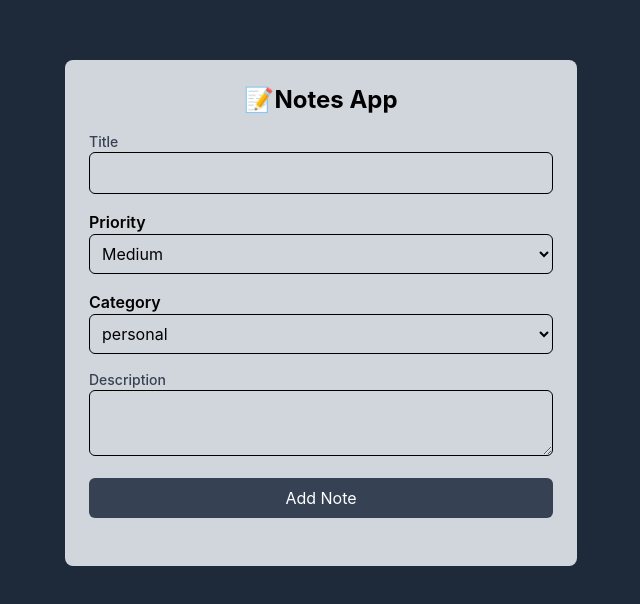
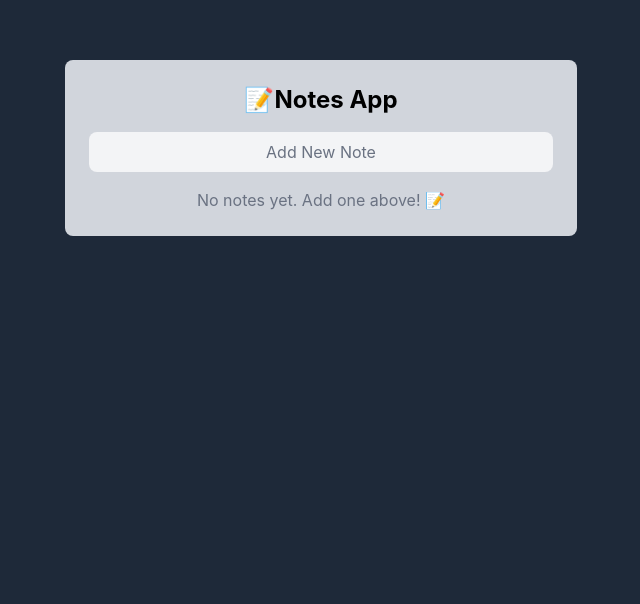
Before and after one commit to agcjunior/notes-app, a React (Vite) app: page / in a window 1280 px wide. Shown: the top 604 px of the page, without its empty margins (319-959 px from the left). Built offline with nearby package versions, Linux system fonts and the light colour scheme.

Commit message:
Notes List implementation

```diff
--- a/src/App.jsx
+++ b/src/App.jsx
@@ -1,10 +1,15 @@
+import { useState } from "react";
 import NoteForm from "./components/NoteForm"
+import NoteList from "./components/NoteList";
+
 function App() {
+  const [notes, setNotes] = useState([]);
 
   return (
     <div className="max-w-lg mx-auto mt-15 p-6 bg-gray-300 rounded-lg">
       <h2 className="text-2xl font-bold mb-4 text-center">📝Notes App</h2>
-      <NoteForm />
+      <NoteForm notes={notes} setNotes={setNotes} />
+      <NoteList notes={notes} />
     </div>
   )
 }
--- a/src/components/NoteForm.jsx
+++ b/src/components/NoteForm.jsx
@@ -1,13 +1,51 @@
 import { useState } from "react";
-const NoteForm = () => {
-  const [title, setTitle] = useState("");
-  const [priority, setPriority] = useState("medium");
-  const [category, setCategory] = useState("personal");
-  const [description, setDescription] = useState("");
+
+const NoteForm = ({ notes, setNotes }) => {
+  const [formData, setFormData] = useState({
+    title: "",
+    priority: "medium",
+    category: "personal",
+    description: "",
+  });
+
+  const [isFormVisible, setIsFormVisible] = useState(false);
+
+  const handleChange = (e) => {
+    const { name, value } = e.target;
+    setFormData((prevData) => ({
+      ...prevData,
+      [name]: value,
+    }));
+  };
+
+  const handleSubmit = (e) => {
+    e.preventDefault();
+    const newNote = {
+      id: Date.now(),
+      ...formData,
+    };
+
+    setNotes([newNote, ...notes]);
+
+    setFormData({
+      title: "",
+      priority: "medium",
+      category: "personal",
+      description: "",
+    });
+  };
 
   return (
     <>
-      <form className="mb-6">
+      {/* Toggle button*/}
+      <button
+        onClickCapture={() => setIsFormVisible(!isFormVisible)}
+        className="w-full py-2 mb-4 bg-gray-100 border-gray-300 text-gray-500 rounded-lg cursor-pointer hover:bg-gray-200"
+      >
+        {isFormVisible ? "Hide Form" : "Add New Note"}
+      </button>
+
+      {isFormVisible && (<form onSubmit={handleSubmit} className="mb-6">
         <div className="mb-4">
           <label
             htmlFor="title"
@@ -18,8 +56,9 @@ const NoteForm = () => {
           <input
             type="text"
             id="title"
-            value={title}
-            onChange={(e) => setTitle(e.target.value)}
+            name="title"
+            value={formData.title}
+            onChange={handleChange}
             className="w-full border p-2 rounded-md"
           />
         </div>
@@ -29,8 +68,9 @@ const NoteForm = () => {
           </label>
           <select
             id="priority"
-            value={priority}
-            onChange={(e) => setPriority(e.target.value)}
+            name="priority"
+            value={formData.priority}
+            onChange={handleChange}
             className="w-full border p-2 rounded-md"
           >
             <option value="low">Low</option>
@@ -44,8 +84,9 @@ const NoteForm = () => {
           </label>
           <select
             id="category"
-            value={category}
-            onChange={(e) => setCategory(e.target.value)}
+            name="category"
+            value={formData.category}
+            onChange={handleChange}
             className="w-full border p-2 rounded-md"
           >
             <option value="personal">personal</option>
@@ -62,15 +103,17 @@ const NoteForm = () => {
           </label>
           <textarea
             id="description"
-            value={description}
-            onChange={(e) => setDescription(e.target.value)}
+            name="description"
+            value={formData.description}
+            onChange={handleChange}
             className="w-full border p-2 rounded-md"
           />
         </div>
         <button className="w-full bg-gray-700 text-white p-2 rounded-md cursor-pointer hover:bg-gray-600 transition-colors">
           Add Note
         </button>
-      </form>
+      </form>)}
+
     </>
   );
 };
--- /dev/null
+++ b/src/components/NoteList.jsx
@@ -0,0 +1,27 @@
+const NoteList = ({notes}) => {
+  if (notes.length === 0) {
+    return <p className="text-center text-gray-500">No notes yet. Add one above! 📝</p>;
+  }
+  return (
+    <div>
+      {notes.map((note) => (
+        <div key={note.id} className="bg-white p-4 rounded-md shadow-md mb-4">
+          <h3 className="text-lg font-bold">{note.title}</h3>
+          <p className="text-gray-600">{note.description}</p>
+          <div className="flex justify-between items-center mt-2">
+            <span className={`px-2 py-1 rounded-full text-xs font-semibold ${
+              note.priority === "high" ? "bg-red-500 text-white" :
+              note.priority === "medium" ? "bg-yellow-500 text-gray-800" :
+              "bg-green-500 text-white"
+            }`}>
+              {note.priority}
+            </span>
+            <span className="text-sm text-gray-500">{note.category}</span>
+          </div>
+        </div>
+      ))}
+    </div>
+  );
+};
+
+  export default NoteList;
```
